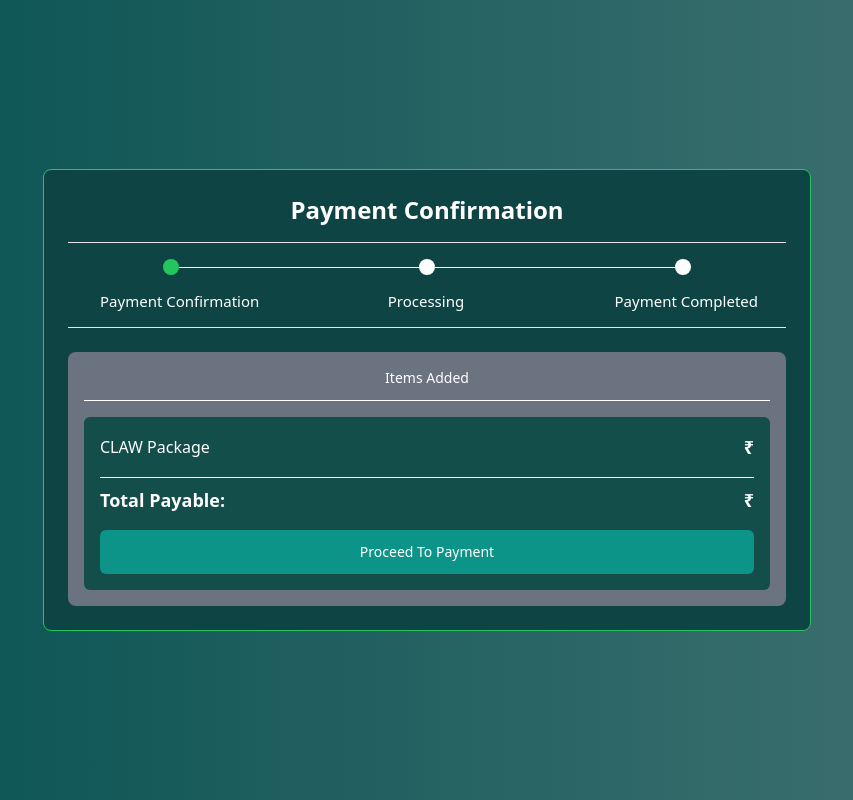
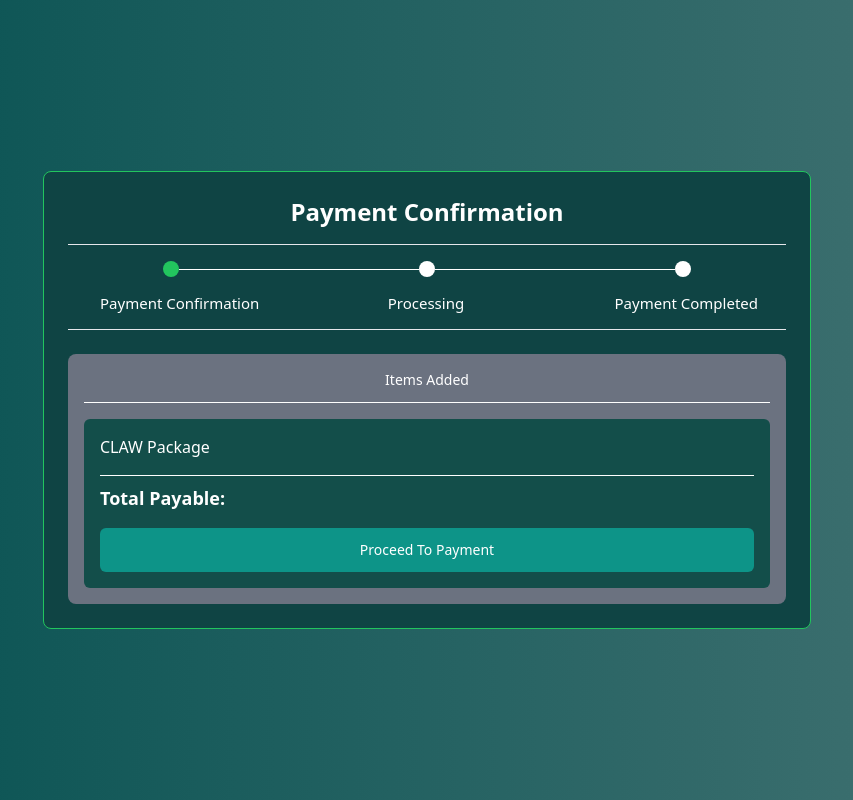
Before and after one commit to clawlawyers/claw-payment-gateway-frontend, a React (Vite) app: page / in a window 1280 px wide. Shown: the whole page, without its empty margins (213-1066 px from the left). Built offline with nearby package versions, Linux system fonts and the light colour scheme.

Commit message:
international

```diff
--- a/src/components/PaymentConfirmation.jsx
+++ b/src/components/PaymentConfirmation.jsx
@@ -11,17 +11,17 @@ import Successfully from "./Successfully";
 const PaymentConfirmation = () => {
   const [step, setStep] = useState(1);
   const userDetails = useSelector((state) => state?.auth?.plan);
-  console.log(userDetails);
+  console.log(userDetails?.createPaymentPayload?.currency);
   const navigate = useNavigate();
   const dispatch = useDispatch();
   const [loading, setLoading] = useState(false);
 
-  // console.log(userDetails);
-  // console.log(userDetails?.homeSite);
-  // console.log(userDetails?.createPaymentPayload);
-  // console.log(userDetails?.createPaymentURL);
-  // console.log(userDetails?.verifyPaymentPayload);
-  // console.log(userDetails?.verifyPaymentURL);
+  console.log(userDetails);
+  console.log(userDetails?.homeSite);
+  console.log(userDetails?.createPaymentPayload);
+  console.log(userDetails?.createPaymentURL);
+  console.log(userDetails?.verifyPaymentPayload);
+  console.log(userDetails?.verifyPaymentURL);
   console.log(userDetails?.isLive);
 
   useEffect(() => {
@@ -255,7 +255,13 @@ const PaymentConfirmation = () => {
                       </p>
                     </div>
                     <span className="font-semibold text-lg">
-                      ₹{" "}
+                      {userDetails?.createPaymentPayload?.currency === "INR" &&
+                        "₹ "}
+                      {userDetails?.createPaymentPayload?.currency === "GBP" &&
+                        "£ "}
+                      {userDetails?.createPaymentPayload?.currency === "USD" &&
+                        "$ "}
+                      {/* {plan.price[activePlan?.currencyType]} /- ₹{" "} */}
                       {userDetails?.createPaymentPayload?.planName ===
                       "campaign"
                         ? "99"
@@ -268,7 +274,12 @@ const PaymentConfirmation = () => {
                   <div className="flex justify-between text-lg font-semibold">
                     <span>Total Payable:</span>
                     <span>
-                      ₹{" "}
+                      {userDetails?.createPaymentPayload?.currency === "INR" &&
+                        "₹ "}
+                      {userDetails?.createPaymentPayload?.currency === "GBP" &&
+                        "£ "}
+                      {userDetails?.createPaymentPayload?.currency === "USD" &&
+                        "$ "}
                       {userDetails?.createPaymentPayload?.planName ===
                       "campaign"
                         ? "99"
```
